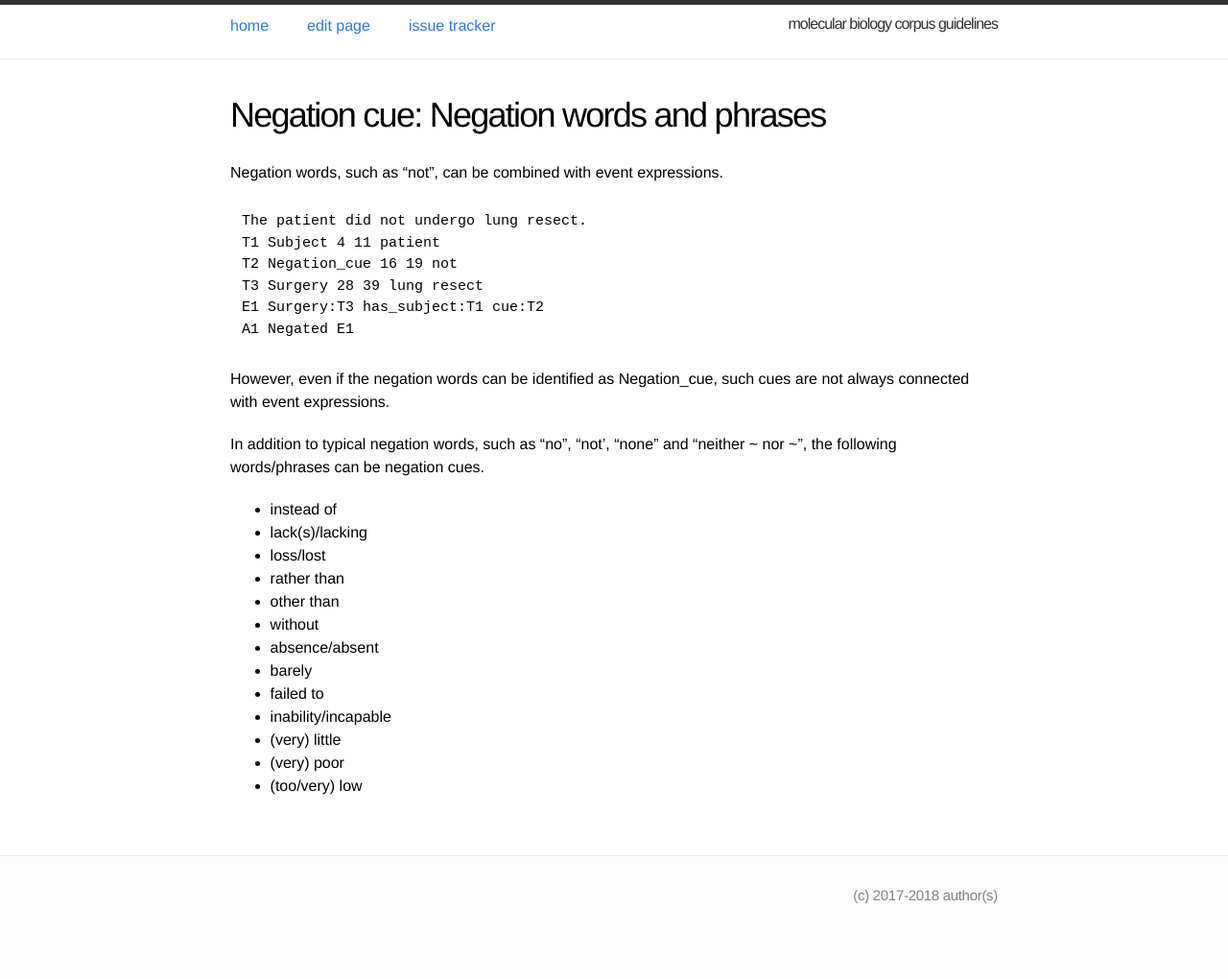
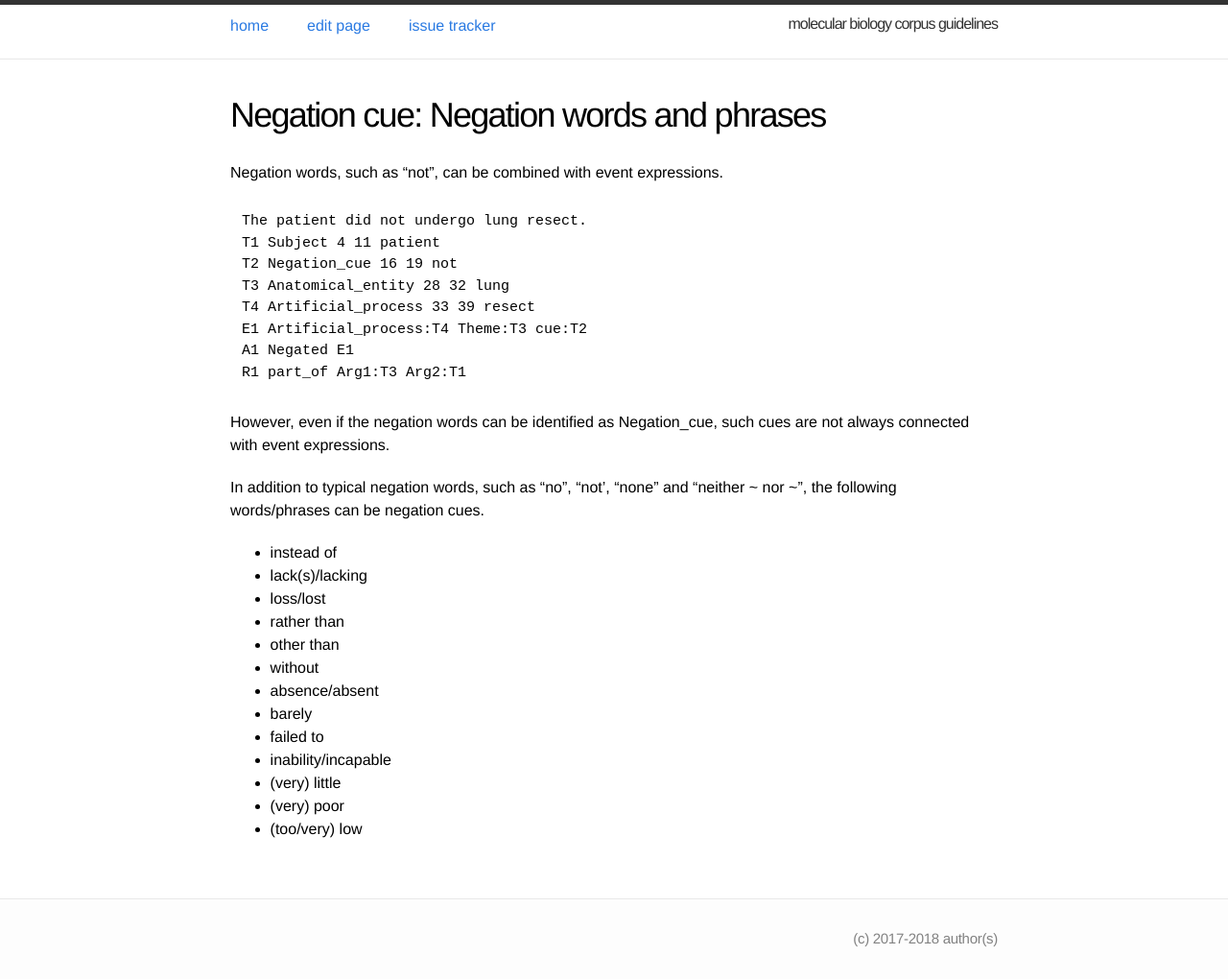
Before and after one commit to ezcatdb/molbiol_lung_corpus-guidelines, a Jekyll site: the page built from _entity/Negation_cue.md, in a window 1280 px wide. Shown: the whole page at 96% size. Built offline with Jekyll 4.4.1, drawn with Linux system fonts in a browser that asks for light colours; before the commit the page ends 975 px from its top, so only the background shows below that; part of the change alters nothing that is shown.

Commit message:
corrected sample sentence in _entity/Negation_cue.md

```diff
--- a/_entity/Negation_cue.md
+++ b/_entity/Negation_cue.md
@@ -11,30 +11,14 @@ Negation words, such as "not", can be combined with event expressions.
 The patient did not undergo lung resect.
 T1 Subject 4 11 patient
 T2 Negation_cue 16 19 not
-T3 Surgery 28 39 lung resect
-E1 Surgery:T3 has_subject:T1 cue:T2
+T3 Anatomical_entity 28 32 lung
+T4 Artificial_process 33 39 resect
+E1 Artificial_process:T4 Theme:T3 cue:T2
 A1 Negated E1
+R1 part_of Arg1:T3 Arg2:T1
 ~~~
 
 However, even if the negation words can be identified as Negation_cue, such cues are not always connected with event expressions.
-
-<!--
-
-~~~ ann
-A gem-diol intermediate, not an acyl enzyme.
-T1 FunctionalGroup 2 10 gem-diol
-T2 EntityProperty 2 23 gem-diol intermediate
-T3 Negation_cue 25 28 not
-T4 FunctionalGroup 32 36 acyl
-T5 Enzyme 37 43 enzyme
-T6 EntityProperty 32 43 acyl enzyme
-A1 EntityAttribute T2 ReactionState
-A2 EntityAttribute T6 ReactionState
-R1 whole_part Arg1:T2 Arg2:T1
-R2 whole_part Arg1:T6 Arg2:T4
-R3 whole_part Arg1:T6 Arg2:T5
-~~~
--->
 
 In addition to typical negation words, such as “no”, “not’, “none” and
 “neither ~ nor ~”, the following words/phrases can be negation cues.
```
